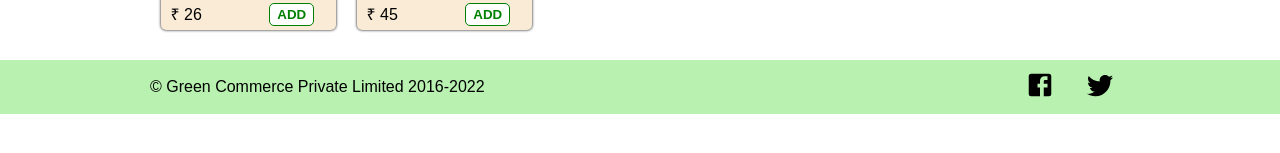
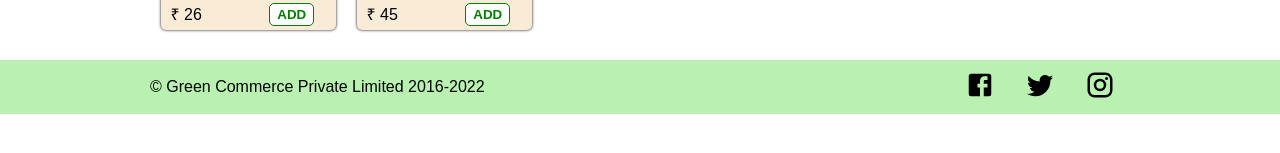
Before and after one commit to muhsintt777/Grocery-Delivery, a React (Create React App) app: page /fruits in a window 1280 px wide. Shown: the part 637-790 px from the top of the page. Built offline with nearby package versions, Linux system fonts and the light colour scheme.

Commit message:
added instagram icon in the footer

```diff
--- a/src/Components/Footer/Footer.jsx
+++ b/src/Components/Footer/Footer.jsx
@@ -1,5 +1,6 @@
 import React from "react";
 import FacebookIcon from "../../assets/icons/FacebookIcon";
+import InstagramIcon from "../../assets/icons/InstagramIcon";
 import TwitterIcon from "../../assets/icons/TwitterIcon";
 import "./Footer.css";
 
@@ -16,6 +17,9 @@ function Footer() {
         <div className="footer_icon_container">
           <TwitterIcon />
         </div>
+        <div className="footer_icon_container">
+          <InstagramIcon />
+        </div>
       </div>
     </div>
   );
--- /dev/null
+++ b/src/assets/icons/InstagramIcon.jsx
@@ -0,0 +1,13 @@
+import React from "react";
+
+function InstagramIcon({ size = "30px" }) {
+  return (
+    <div style={{ width: size }}>
+      <svg viewBox="0 0 24 24">
+        <path d="M7.8 2h8.4C19.4 2 22 4.6 22 7.8v8.4a5.8 5.8 0 0 1-5.8 5.8H7.8C4.6 22 2 19.4 2 16.2V7.8A5.8 5.8 0 0 1 7.8 2m-.2 2A3.6 3.6 0 0 0 4 7.6v8.8C4 18.39 5.61 20 7.6 20h8.8a3.6 3.6 0 0 0 3.6-3.6V7.6C20 5.61 18.39 4 16.4 4H7.6m9.65 1.5a1.25 1.25 0 0 1 1.25 1.25A1.25 1.25 0 0 1 17.25 8 1.25 1.25 0 0 1 16 6.75a1.25 1.25 0 0 1 1.25-1.25M12 7a5 5 0 0 1 5 5 5 5 0 0 1-5 5 5 5 0 0 1-5-5 5 5 0 0 1 5-5m0 2a3 3 0 0 0-3 3 3 3 0 0 0 3 3 3 3 0 0 0 3-3 3 3 0 0 0-3-3z"></path>
+      </svg>
+    </div>
+  );
+}
+
+export default InstagramIcon;
```
